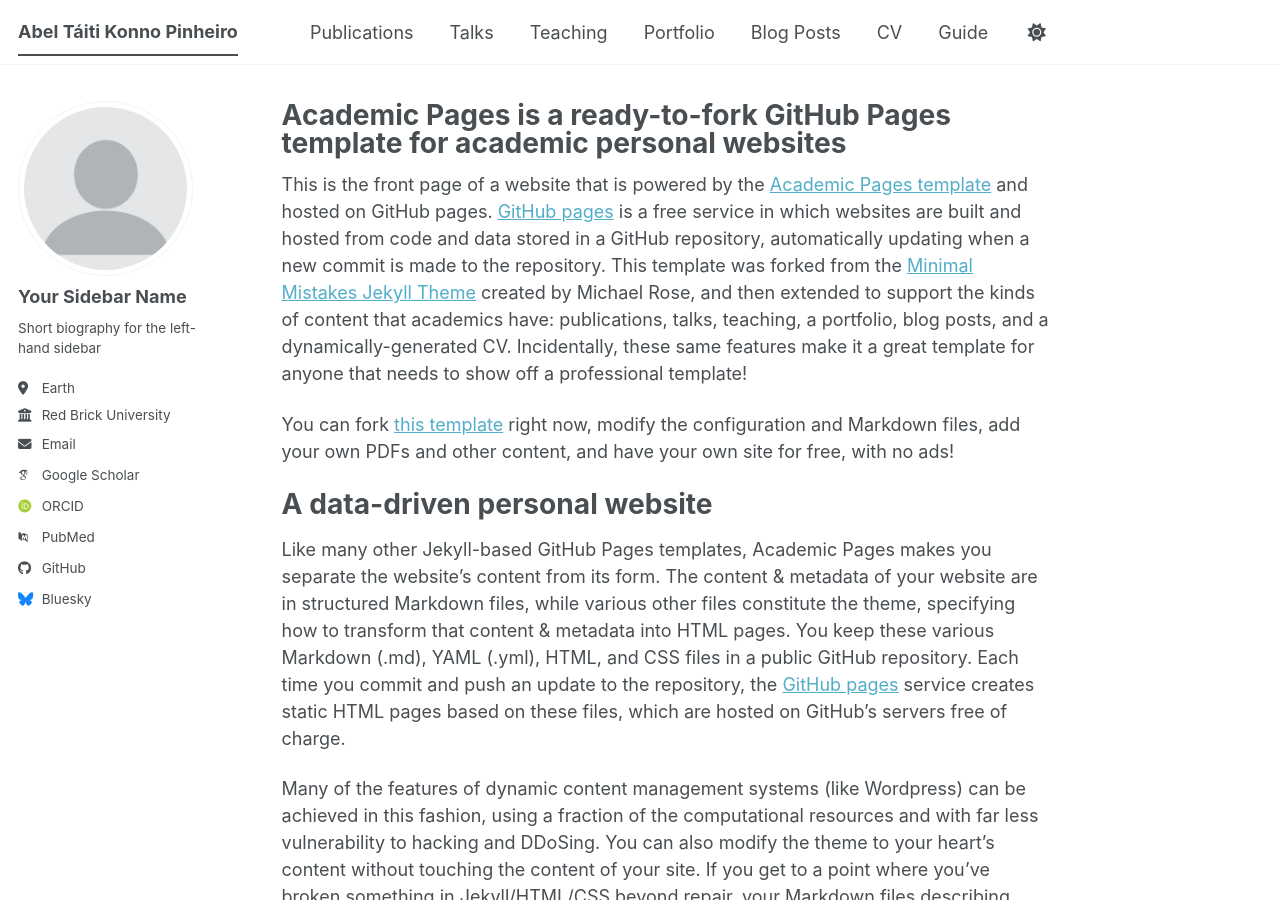
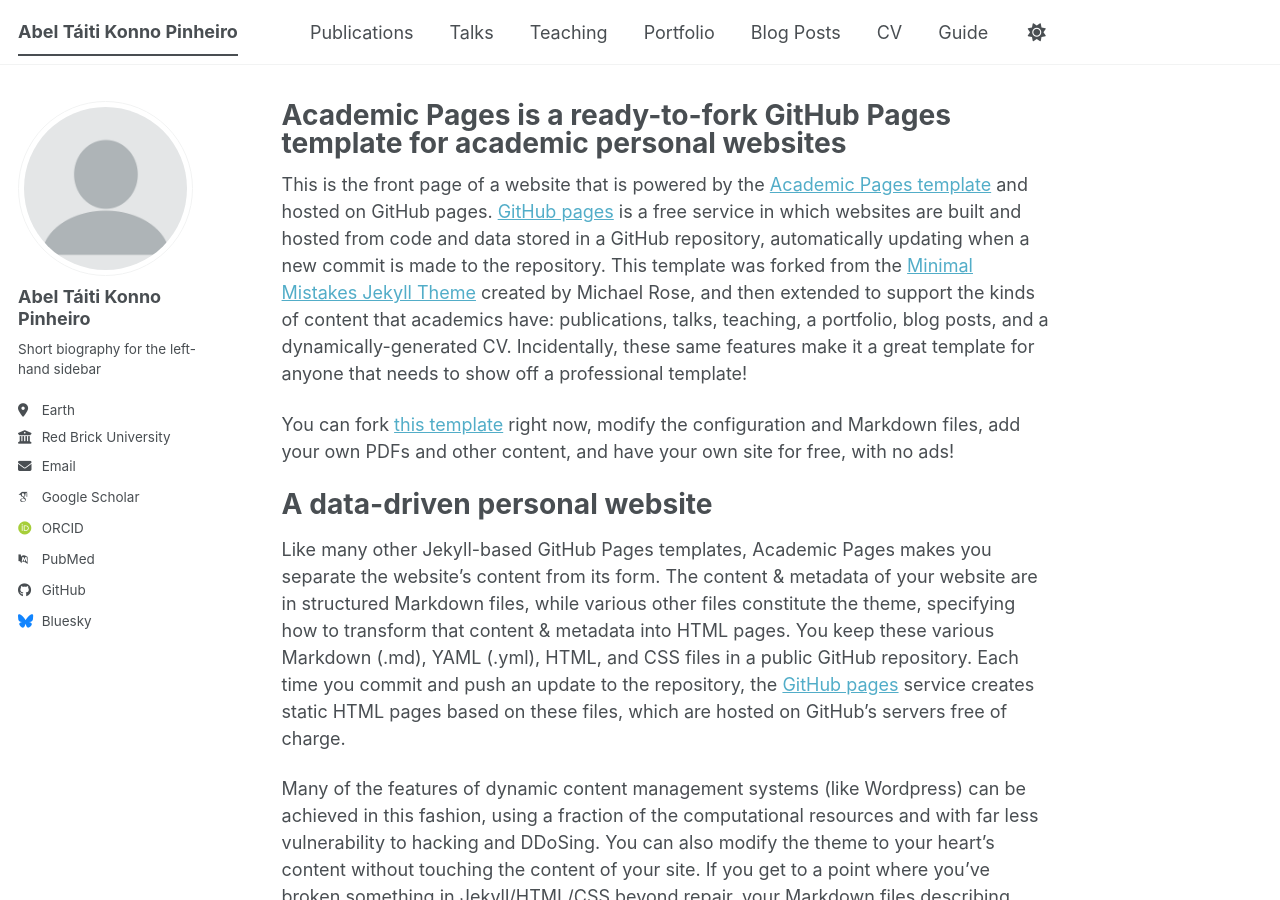
Before and after one commit to abeltaiti/abeltaiti.github.io, a Jekyll site: the page built from _pages/about.md, in a window 1280 px wide and 900 px high. Built offline with Jekyll 4.4.1, drawn with Linux system fonts in a browser that asks for light colours; some web fonts are replaced; a script bundle is joined from its source files by our own code; library files that are not in the unit come from our copies.

Commit message:
Update _config.yml

```diff
--- a/_config.yml
+++ b/_config.yml
@@ -24,7 +24,7 @@
 author:
   # Biographic information
   avatar           : "profile.png"
-  name             : "Your Sidebar Name"
+  name             : "Abel Táiti Konno Pinheiro"
   pronouns         : # example: "she/her"
   bio              : "Short biography for the left-hand sidebar"
   location         : "Earth"
```
